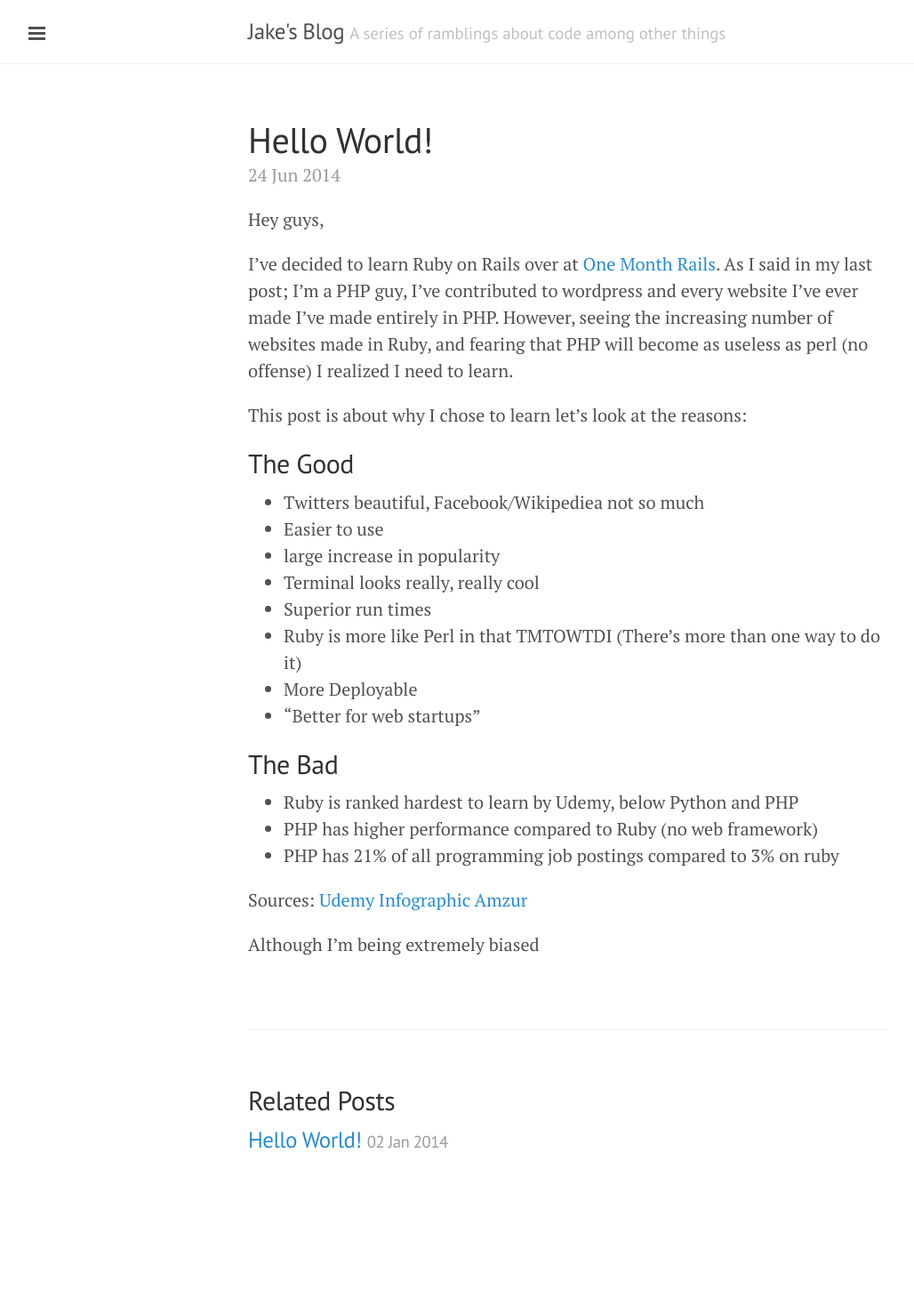
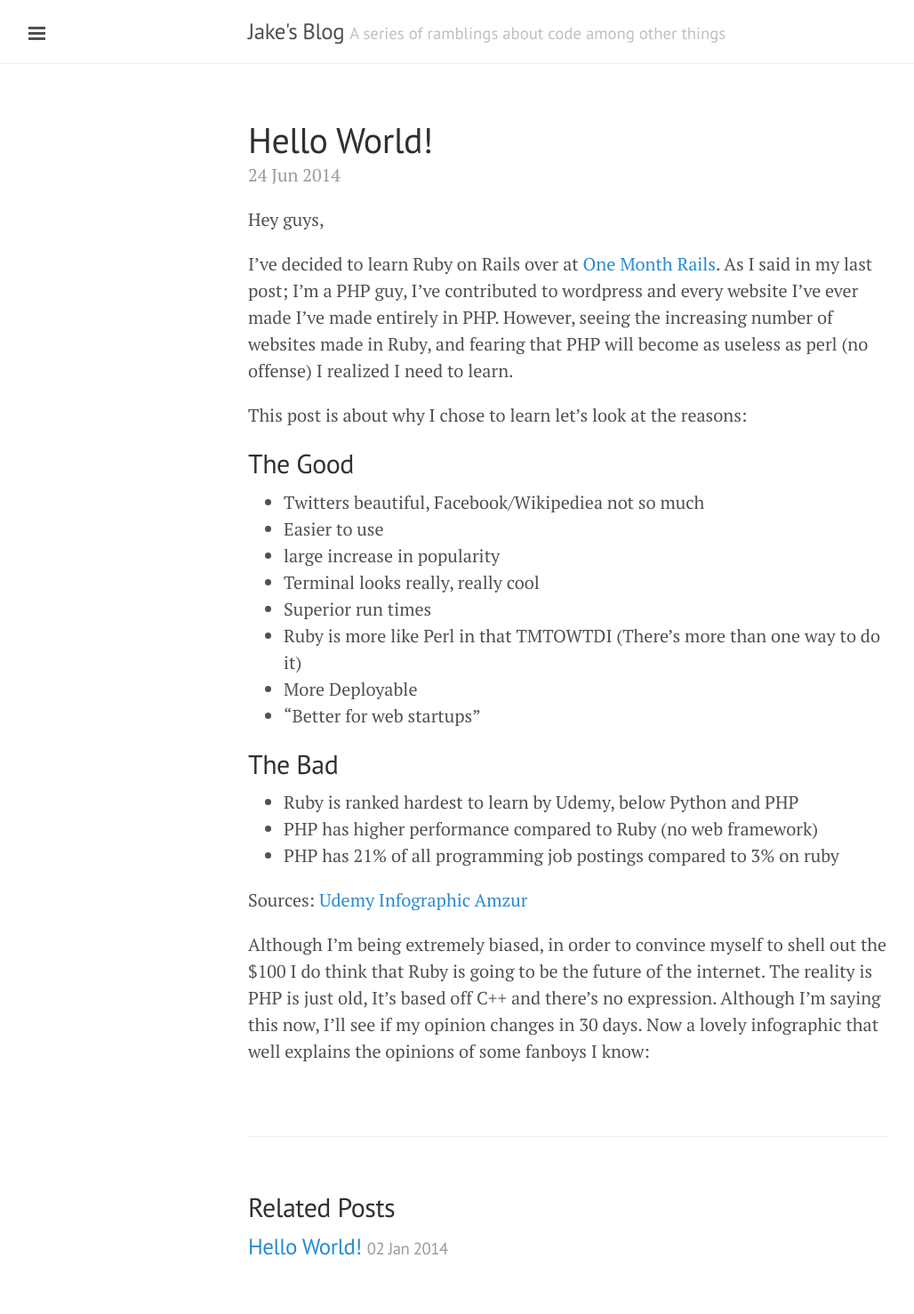
Before and after one commit to jakesyl/blog, a Jekyll site: the page built from _posts/2014-06-24-rails.md, in a window 1280 px wide. Shown: the whole page at 89% size, without its empty margins (1-1029 px from the left). Built offline with Jekyll 4.4.1, drawn with Linux system fonts in a browser that asks for light colours; Markdown is read by kramdown in place of the engine named in the settings; before the commit the page ends 1357 px from its top, so only the background shows below that.

```diff
--- a/_posts/2014-06-24-rails.md
+++ b/_posts/2014-06-24-rails.md
@@ -30,4 +30,4 @@ Sources:
 <a href="https://www.udemy.com/blog/wp-content/uploads/2012/01/PROGRAMMING-LANGUAGE-3.png"> Udemy Infographic</a>
 <a href="http://www.amzur.com/comparison-php-vs-ruby-on-rails-ror/"> Amzur</a>
 
-Although I'm being extremely biased
+Although I'm being extremely biased, in order to convince myself to shell out the $100 I do think that Ruby is going to be the future of the internet.  The reality is PHP is just old, It's based off C++ and there's no expression.  Although I'm saying this now, I'll see if my opinion changes in 30 days.  Now a lovely infographic that well explains the opinions of some fanboys I know:
```
